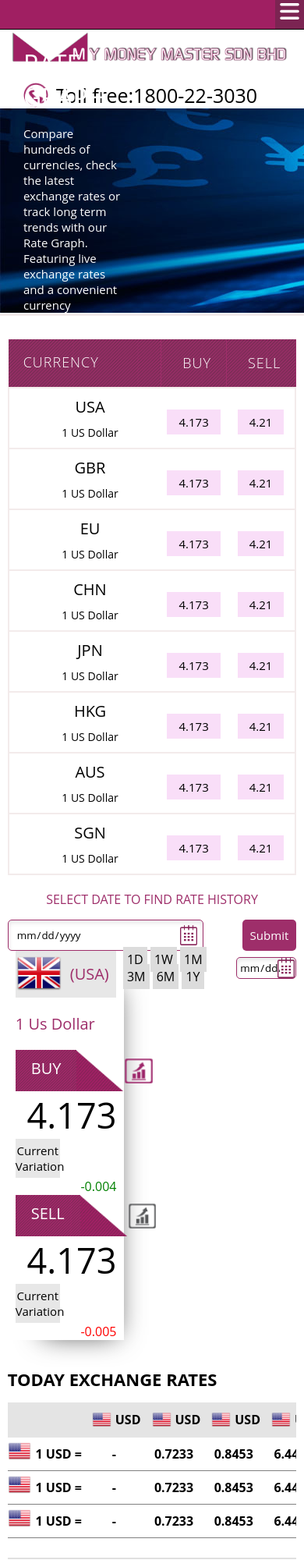
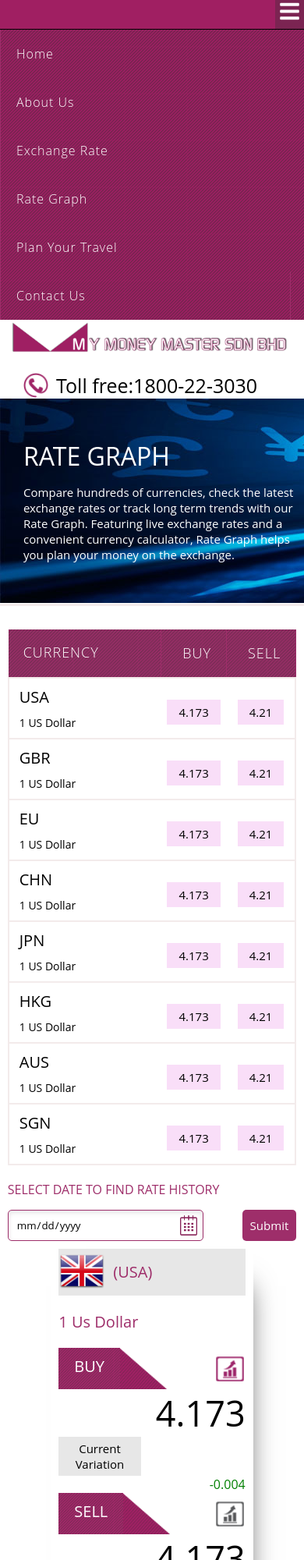
Before and after one commit to vikasps/mymoneymaster.com-clone, a plain HTML site: page rate_graph.html in a window 390 px wide. Shown: the top 2000 px of the page at 78% size. Drawn offline with Linux system fonts and the light colour scheme; no server answers; files whose address does not match are found by name.

Commit message:
after-alter

```diff
--- a/rate_graph.html
+++ b/rate_graph.html
@@ -11,7 +11,9 @@
     <title>Rate Graph - Money page</title>
     <link rel="icon" href="./images/logo.png" type="image/x-icon">
     <!-- font awesome cdn -->
-    <link rel="stylesheet" href="./library/font-awesome-all.min.css">
+    <link rel="stylesheet" href="https://cdnjs.cloudflare.com/ajax/libs/font-awesome/5.15.3/css/all.min.css"
+        integrity="sha512-iBBXm8fW90+nuLcSKlbmrPcLa0OT92xO1BIsZ+ywDWZCvqsWgccV3gFoRBv0z+8dLJgyAHIhR35VZc2oM/gI1w=="
+        crossorigin="anonymous" referrerpolicy="no-referrer" />
     <!-- font awesome cdn -->
     <link rel="stylesheet" href="./style/style.css">
     <link rel="stylesheet" href="./style/rate_graph.css">
--- a/style/rate_graph.css
+++ b/style/rate_graph.css
@@ -378,11 +378,16 @@ figure {
   }
   .cur_rate_sec_left {
     width: 100%;
-    text-align: center;
+  }
+  .calender_cnt {
+    justify-content: center;
   }
   .demo_1,
   .demo_2 {
     width: 100%;
+  }
+  .demo_2 {
+    margin-top: 10px;
   }
   .short_currency_sec {
     width: 100%;
@@ -392,3 +397,27 @@ figure {
     width: 100%;
   }
 }
+@media screen and (max-width: 850px) {
+  .graph_content {
+    width: 100%;
+  }
+  .demo_2 {
+    width: 100%;
+    flex-direction: column;
+    justify-content: center;
+  }
+  .cur_rate_sec_right {
+    width: 70%;
+    margin: 0 auto;
+  }
+  .highcharts-figure,
+  .highcharts-data-table table {
+    width: 100%;
+  }
+  .no_of_days {
+    width: 100%;
+    margin-top: 24px;
+  }
+}
+@media screen and (max-width: 776px) {
+}
--- a/style/style.css
+++ b/style/style.css
@@ -663,7 +663,13 @@ marquee span {
     position: relative;
     border-bottom: 1px solid #000;
   }
-
+  .nav_list_rspn {
+    display: block;
+    width: 95%;
+  }
+  .nav_list li a {
+    padding-left: 20px;
+  }
   .nav_list li {
     text-align: left;
   }
```
Also changed, not shown: about_us.html (+3 -1 lines), contact-us.html (+13 -10 lines), exchnage_rate.html (+3 -1 lines), index.html (+3 -1 lines), style/contact-us.css (+14 -2 lines), travel.html (+3 -1 lines), library/all.min.css (renamed from library/font-awesome-all.min.css).
